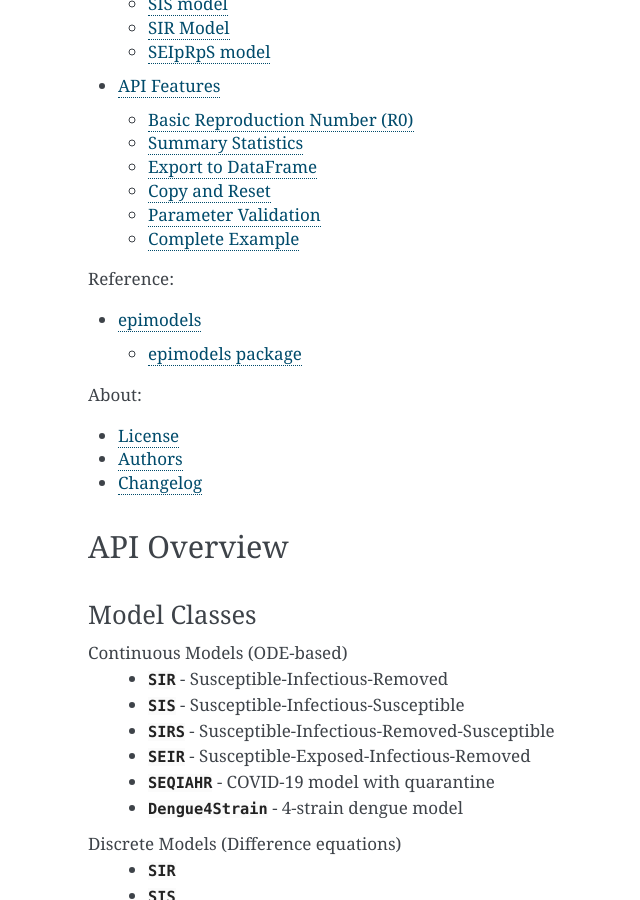
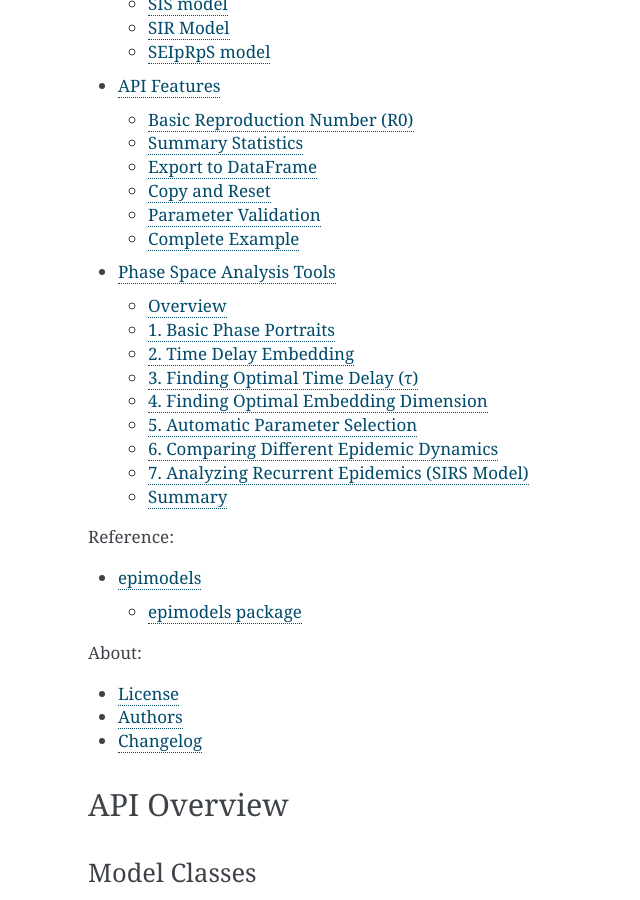
Before and after one commit to fccoelho/epimodels, a Sphinx documentation site: the page built from docs/index.rst, in a window 1280 px wide and 900 px high, scrolled down 1253 px. Shown: the whole window, without its empty margins (282-922 px from the left). Built offline with Sphinx 7.4.7, drawn with Linux system fonts in a browser that asks for light colours.

Commit message:
docs: Add Phase Space Analysis example notebook
Create comprehensive notebook demonstrating epimodels.tools.phase:

- Basic phase portraits with SIR model
- Multiple trajectories comparison
- Time delay embedding explanation
- Finding optimal time delay (τ) using mutual information
- Finding optimal embedding dimension using Cao's method
- Automatic parameter selection with find_optimal_embedding()
- Comparing SIR vs SEIR phase space characteristics
- Analyzing recurrent epidemics with SIRS model

Includes 3D visualizations and detailed explanations of:
- Takens' embedding theorem
- Mutual information method
- Cao's E1 statistic

```diff
--- a/docs/index.rst
+++ b/docs/index.rst
@@ -52,6 +52,7 @@ Contents
    Examples/Continuous_models
    Examples/Discrete_models
    Examples/API_features
+   Examples/Phase_space_analysis
 
 .. toctree::
    :maxdepth: 2
```
Also changed, not shown: docs/Examples/Phase_space_analysis.ipynb (added).
